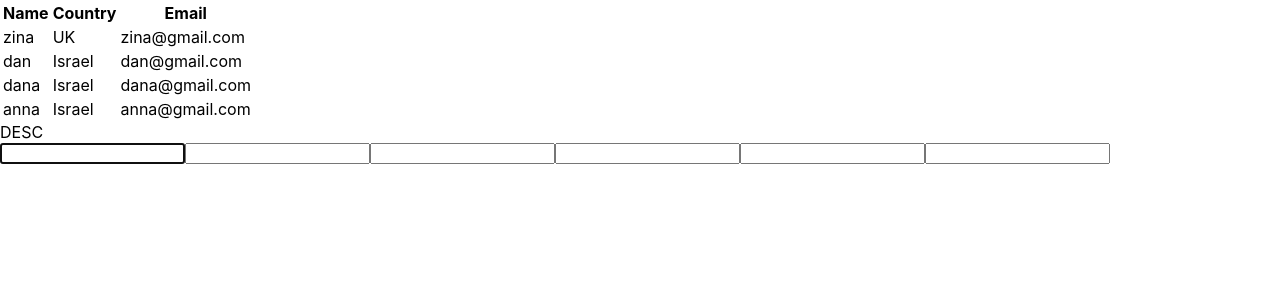
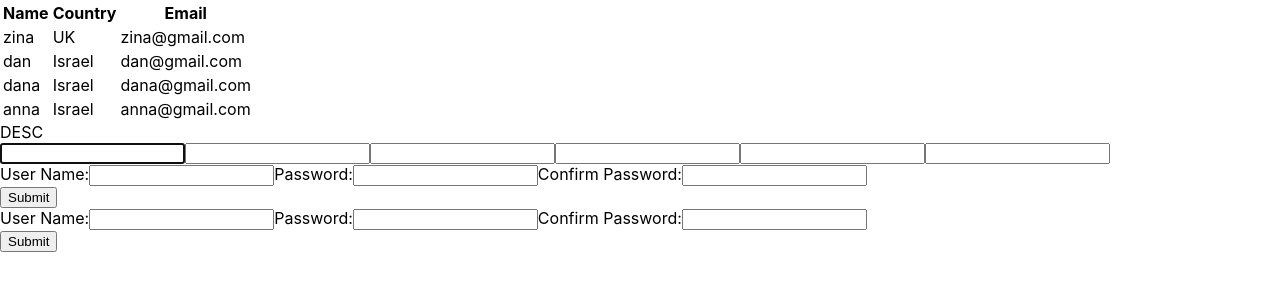
Before and after one commit to roiavidar/tocode-ex, a React (Create React App) app: page / in a window 1280 px wide. Shown: the top 300 px of the page. Built offline with nearby package versions, Linux system fonts and the light colour scheme.

Commit message:
state and ref forms

```diff
--- a/src/App.tsx
+++ b/src/App.tsx
@@ -18,6 +18,8 @@ import { AI } from './components/TicTacToe/AI';
 import SortableTable from './components/SortableTable/SortableTable';
 import SortableTableService from './components/SortableTable/SortableTable.service';
 import InputsAutoFocus from './components/InputsSwitchingFocus/InputsAutoFocus';
+import StateForm from './components/RefFormVSStateForm/StateForm';
+import RefForm from './components/RefFormVSStateForm/RefForm';
 
 function App() {
 
@@ -91,6 +93,8 @@ function App() {
     <TicTacToe gameSpeed={1500} computerAI={{isFirst: true, logic: new AI()}} /> */}
     <SortableTable sortableService={sortableTable} />
     <InputsAutoFocus inputsNumber={6} />
+    <StateForm />
+    <RefForm />
     </>
   );
 }
--- /dev/null
+++ b/src/components/RefFormVSStateForm/RefForm.tsx
@@ -0,0 +1,57 @@
+import React, { ChangeEvent, FormEvent, useRef } from 'react';
+
+export default function RefForm() {
+    const userName = useRef<HTMLInputElement>(null);
+    const password = useRef<HTMLInputElement>(null);
+    const confirmPassword = useRef<HTMLInputElement>(null);
+    const errorMessage = useRef<HTMLDivElement>(null);
+
+    function handleSubmit(event: FormEvent<HTMLFormElement>) {
+        event.preventDefault();
+        if (errorMessage.current) {
+            if (password.current?.value !== confirmPassword.current?.value) {
+                errorMessage.current.textContent = "Password does not match";
+            } else{
+                errorMessage.current.textContent = '';
+            }
+        }
+    }
+
+    function setUserName(event: ChangeEvent<HTMLInputElement>) {
+        if (userName.current) {
+            userName.current.value = event.target.value;
+        }
+    }
+
+
+    function setPassword(event: ChangeEvent<HTMLInputElement>) {
+        if (password.current) {
+            password.current.value = event.target.value;
+        }
+    }
+
+    function setConfirmPassword(event: ChangeEvent<HTMLInputElement>) {
+        if (confirmPassword.current) {
+            confirmPassword.current.value = event.target.value;
+        }
+    }
+
+    return (
+        <form onSubmit={(event: FormEvent<HTMLFormElement>) => handleSubmit(event)}>
+            <label>
+                User Name:
+                <input ref={userName} type="text" value={userName.current?.value} onChange={(event: ChangeEvent<HTMLInputElement>) => { setUserName(event) }}/>
+            </label>
+            <label>
+                Password:
+                <input ref={password} type="text" value={password.current?.value} onChange={(event: ChangeEvent<HTMLInputElement>) => { setPassword(event) }}/>
+            </label>
+            <label>
+                Confirm Password:
+                <input ref={confirmPassword} type="text" value={confirmPassword.current?.value} onChange={(event: ChangeEvent<HTMLInputElement>) => { setConfirmPassword(event) }}/>
+            </label>
+            <div ref={errorMessage}> { errorMessage.current?.textContent }</div>
+            <input type="submit" value="Submit" />
+        </form>
+    )
+}
--- /dev/null
+++ b/src/components/RefFormVSStateForm/StateForm.tsx
@@ -0,0 +1,36 @@
+import React, { useState, ChangeEvent, FormEvent } from 'react';
+
+export default function StateForm() {
+    const [userName, setUserName] = useState<string>('');
+    const [password, setPassword] = useState<string>('');
+    const [confirmPassword, setConfirmPassword] = useState<string>('');
+    const [errorMsg, setErrorMsg] = useState<string>('');
+
+    function handleSubmit(event: FormEvent<HTMLFormElement>) {
+        event.preventDefault();
+        if (password !== confirmPassword) {
+            setErrorMsg("Password does not match");
+        } else{
+            setErrorMsg('');
+        }
+    }
+
+    return (
+        <form onSubmit={(event: FormEvent<HTMLFormElement>) => handleSubmit(event)}>
+            <label>
+                User Name:
+                <input type="text" value={userName} onChange={(event: ChangeEvent<HTMLInputElement>) => { setUserName(event.target.value) }}/>
+            </label>
+            <label>
+                Password:
+                <input type="text" value={password} onChange={(event: ChangeEvent<HTMLInputElement>) => { setPassword(event.target.value) }}/>
+            </label>
+            <label>
+                Confirm Password:
+                <input type="text" value={confirmPassword} onChange={(event: ChangeEvent<HTMLInputElement>) => { setConfirmPassword(event.target.value) }}/>
+            </label>
+            <div> { errorMsg }</div>
+            <input type="submit" value="Submit" />
+        </form>
+    )
+}
```
